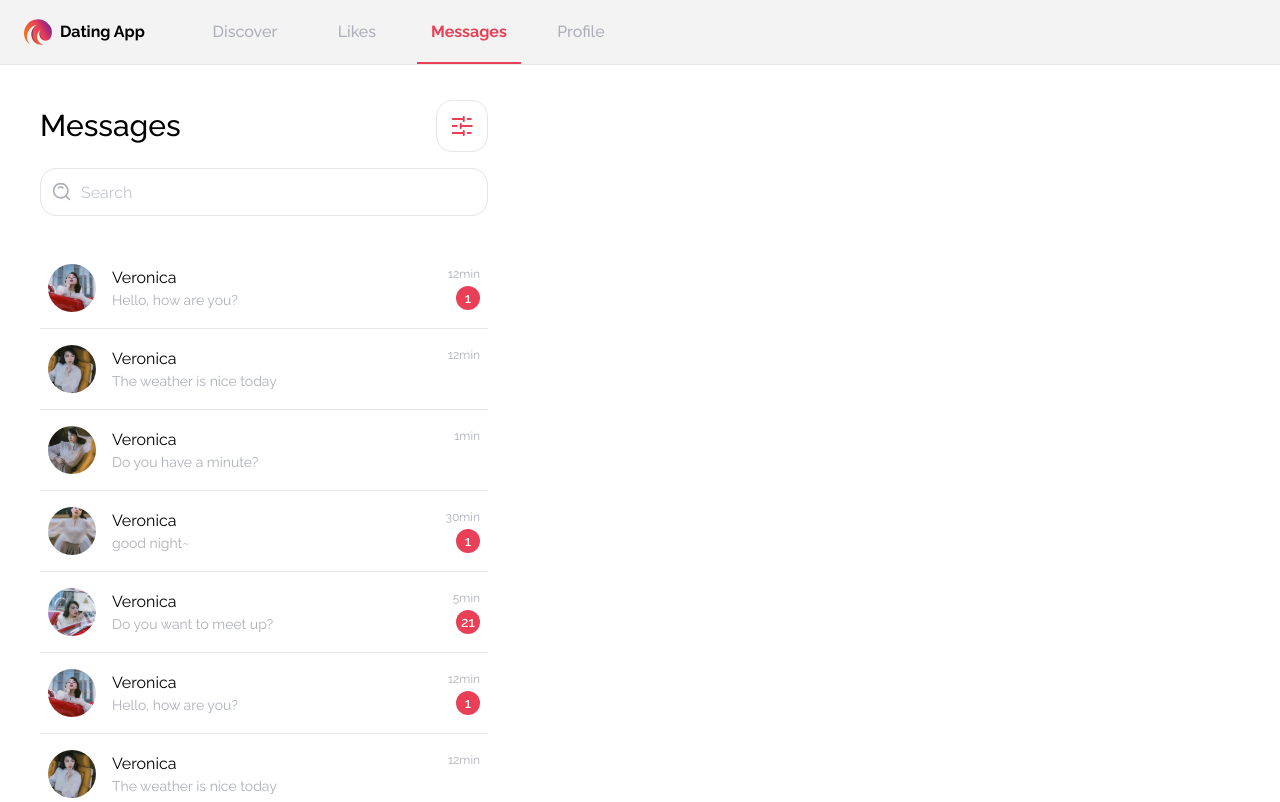
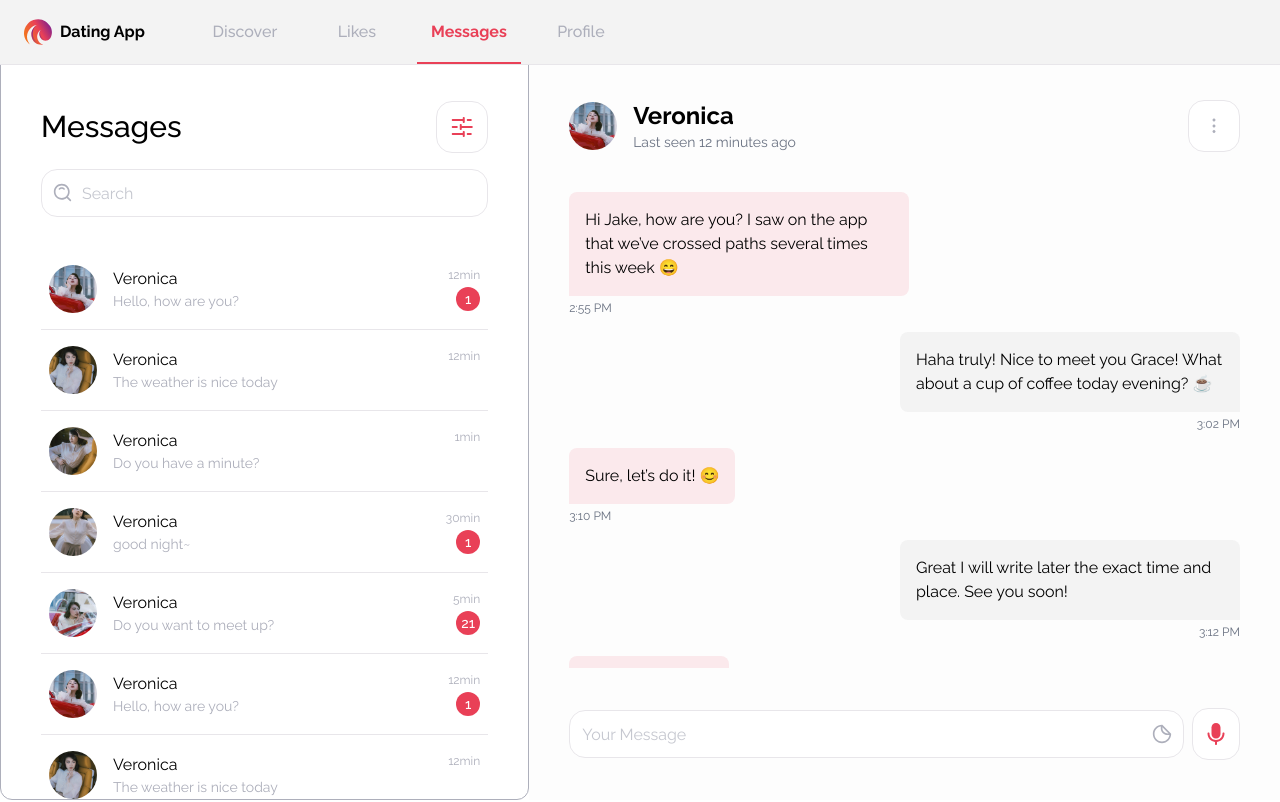
Before and after one commit to a03993/dating-app, a React (Vite) app: page /messages in a window 1280 px wide. Shown: the top 802 px of the page. Built offline with nearby package versions, Linux system fonts and the light colour scheme.

Commit message:
feat: add ChatRoom and MessageBubble components, update Voice icon set, and integrate with MessagesPage

```diff
--- /dev/null
+++ b/src/components/ChatRoom.tsx
@@ -0,0 +1,86 @@
+import { Avatar, AvatarFallback, AvatarImage } from "./ui/avatar"
+import { Button } from "./ui/button"
+
+import { MessageInput } from "./inputs/MessageInput"
+import { MessageBubble } from "./MessageBubble"
+
+import MoreIcon from "@/assets/icons/More.svg?react"
+import VoiceSolidIcon from "@/assets/icons/VoiceSolid.svg?react"
+
+const mockMessages = [
+  {
+    id: "b7e7a8cb-9f3f-4a9e-a6e2-0f8b7d2bafaa",
+    sender: "other",
+    message: "Hi Jake, how are you? I saw on the app that we’ve crossed paths several times this week 😄",
+    timestamp: "2025-05-23T14:55:00",
+  },
+  {
+    id: "fa0c1d6f-5e24-4a8a-b0b2-5c6fc7d34d70",
+    sender: "self",
+    message: "Haha truly! Nice to meet you Grace! What about a cup of coffee today evening? ☕",
+    timestamp: "2025-05-23T15:02:00",
+  },
+  {
+    id: "ac3e99e4-1bb4-4e67-bd31-d2f5b7de3a51",
+    sender: "other",
+    message: "Sure, let’s do it! 😊",
+    timestamp: "2025-05-23T15:10:00",
+  },
+  {
+    id: "127e2cd3-e202-4a7a-b9e0-fb6e60bbf63d",
+    sender: "self",
+    message: "Great I will write later the exact time and place. See you soon!",
+    timestamp: "2025-05-23T15:12:00",
+  },
+  {
+    id: "e32b85a7-51ab-46e1-9886-39f83d6c2685",
+    sender: "other",
+    message: "See you soon! 😊",
+    timestamp: "2025-05-23T15:12:00",
+  },
+]
+
+export default function ChatRoom() {
+  return (
+    <div className="flex flex-col justify-between h-full">
+      <div className="flex items-center justify-between">
+        <div className="flex items-center gap-4">
+          <Avatar>
+            <AvatarImage src="image-1.jpg" />
+            <AvatarFallback>CN</AvatarFallback>
+          </Avatar>
+          <div>
+            <h1 className="text-2xl font-bold">Veronica</h1>
+            <p className="text-sm text-gray-500">Last seen 12 minutes ago</p>
+          </div>
+        </div>
+        <Button
+          variant="outline"
+          size="smSquare"
+          className="text-dark-gray hover:border-dark-gray active:bg-dark-gray">
+          <MoreIcon />
+        </Button>
+      </div>
+      <div className="flex-1 my-10 overflow-y-auto">
+        <div className="flex flex-col justify-end min-h-full gap-4">
+          {mockMessages.map((message) => (
+            <MessageBubble
+              key={message.id}
+              sender={message.sender as "self" | "other"}
+              message={message.message}
+              timestamp={message.timestamp}
+            />
+          ))}
+        </div>
+      </div>
+      <div className="flex items-center gap-2">
+        <MessageInput />
+        <Button
+          variant="outline"
+          size="smSquare">
+          <VoiceSolidIcon />
+        </Button>
+      </div>
+    </div>
+  )
+}
--- /dev/null
+++ b/src/components/MessageBubble.tsx
@@ -0,0 +1,30 @@
+import { cn } from "@/lib/utils"
+
+interface MessageBubbleProps {
+  sender: "self" | "other"
+  message: string
+  timestamp: string
+}
+
+const formattedTime = (timestamp: string) => {
+  return new Intl.DateTimeFormat("en-US", {
+    hour: "numeric",
+    minute: "numeric",
+    hour12: true,
+  }).format(new Date(timestamp))
+}
+
+export function MessageBubble({ sender, message, timestamp }: MessageBubbleProps) {
+  const styles = {
+    self: "rounded-bl-lg bg-light-gray",
+    other: "rounded-br-lg bg-red/10",
+  }
+  return (
+    <div className={cn("flex", sender === "self" ? "justify-end" : "justify-start")}>
+      <div className={cn("flex flex-col gap-1", sender === "self" ? "items-end" : "items-start")}>
+        <div className={cn("p-4 w-fit h-fit max-w-85 rounded-t-lg", styles[sender])}>{message}</div>
+        <p className="text-xs text-gray-500">{formattedTime(timestamp)}</p>
+      </div>
+    </div>
+  )
+}
--- a/src/components/inputs/InputWithIcon.tsx
+++ b/src/components/inputs/InputWithIcon.tsx
@@ -16,7 +16,7 @@ export function InputWithIcon({
   iconClassName = "",
 }: InputWithIconProps) {
   return (
-    <div className="relative flex items-center gap-2">
+    <div className="relative flex w-full items-center gap-2">
       <input
         type="text"
         placeholder={placeholder}
--- a/src/lib/interestList.tsx
+++ b/src/lib/interestList.tsx
@@ -11,7 +11,7 @@ import ShopBagIcon from "../assets/icons/ShopBag.svg?react"
 import SportIcon from "../assets/icons/Sport.svg?react"
 import TennisIcon from "../assets/icons/Tennis.svg?react"
 import VienchartsIcon from "../assets/icons/Viencharts.svg?react"
-import VoiceIcon from "../assets/icons/Voice.svg?react"
+import VoiceOutlineIcon from "../assets/icons/VoiceOutline.svg?react"
 
 export const interestList = [
   {
@@ -27,7 +27,7 @@ export const interestList = [
   {
     id: "karaoke",
     label: "Karaoke",
-    icon: VoiceIcon,
+    icon: VoiceOutlineIcon,
   },
   {
     id: "yoga",
--- a/src/pages/MessagesPage.tsx
+++ b/src/pages/MessagesPage.tsx
@@ -1,10 +1,13 @@
 import { Button } from "@/components/ui/button"
 import { ChatList } from "@/components/ChatList"
+import ChatRoom from "@/components/ChatRoom"
 import { SearchInput } from "@/components/inputs/SearchInput"
+
+import { cn } from "@/lib/utils"
 
 import SettingConfigIcon from "@/assets/icons/SettingConfig.svg?react"
 
-const chats = [
+const mockChats = [
   {
     id: "1",
     name: "Veronica",
@@ -46,7 +49,7 @@ const chats = [
     unreadCount: 21,
   },
   {
-    id: "1",
+    id: "6",
     name: "Veronica",
     avatar: "image-1.jpg",
     lastMessage: "Hello, how are you?",
@@ -54,7 +57,7 @@ const chats = [
     unreadCount: 1,
   },
   {
-    id: "2",
+    id: "7",
     name: "Veronica",
     avatar: "image-2.jpg",
     lastMessage: "The weather is nice today",
@@ -62,7 +65,7 @@ const chats = [
     unreadCount: 0,
   },
   {
-    id: "3",
+    id: "8",
     name: "Veronica",
     avatar: "image-3.jpg",
     lastMessage: "Do you have a minute?",
@@ -70,7 +73,7 @@ const chats = [
     unreadCount: 0,
   },
   {
-    id: "4",
+    id: "9",
     name: "Veronica",
     avatar: "image-4.jpg",
     lastMessage: "good night~",
@@ -78,7 +81,7 @@ const chats = [
     unreadCount: 1,
   },
   {
-    id: "5",
+    id: "10",
     name: "Veronica",
     avatar: "image-5.jpg",
     lastMessage: "Do you want to meet up?",
@@ -89,8 +92,12 @@ const chats = [
 
 export default function MessagesPage() {
   return (
-    <div className="mx-auto p-10 pb-30 md:pt-25 flex items-center gap-20 md:flex-3">
-      <div className="w-full flex flex-col gap-8 md:flex-2">
+    <div className="mx-auto p-10 pb-30 md:p-0 flex items-center md:flex-3">
+      <div
+        className={cn(
+          "w-full flex flex-col gap-8",
+          "md:pt-25 md:pb-10 md:px-10 md:flex-2 md:h-screen md:overflow-y-auto md:border md:border-dark-gray md:rounded-xl",
+        )}>
         {/* header */}
         <div className="flex flex-col gap-4 md:flex-1">
           <div className="flex justify-between items-center">
@@ -104,10 +111,13 @@ export default function MessagesPage() {
           <SearchInput />
         </div>
         <div>
-          <ChatList chats={chats} />
+          <ChatList chats={mockChats} />
         </div>
       </div>
-      <div className="hidden w-full flex-3  md:block">{/* todo: chat component */}</div>
+      {/* chat room */}
+      <div className="hidden w-full pt-25 px-10 pb-10 h-screen flex-3 md:block bg-light-gray/20">
+        <ChatRoom />
+      </div>
     </div>
   )
 }
```
Also changed, not shown: src/assets/icons/VoiceOutline.svg (renamed from src/assets/icons/Voice.svg), src/assets/icons/VoiceSolid.svg (added).
